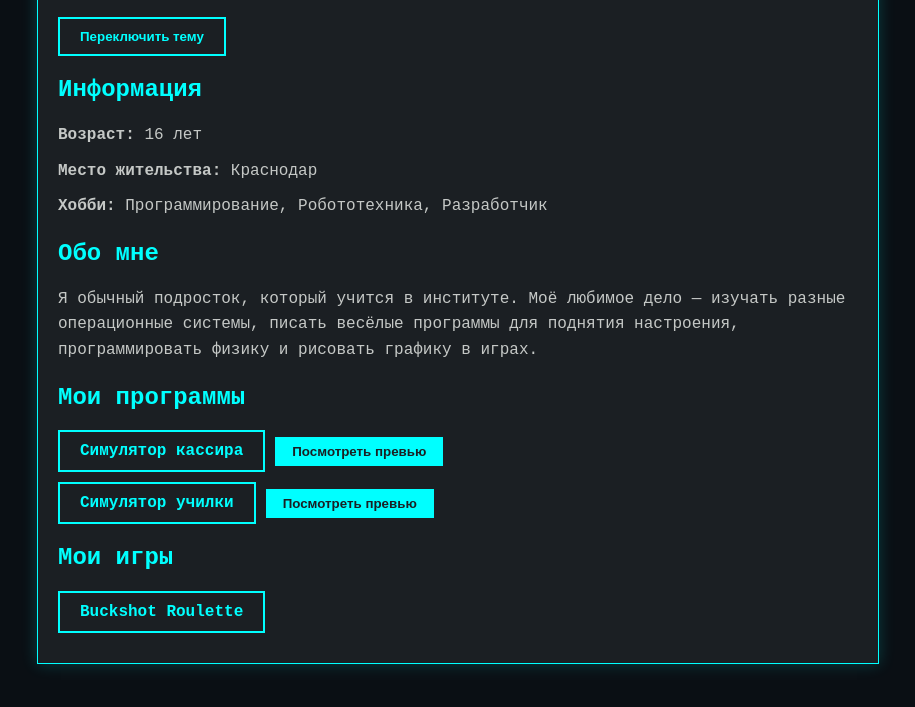
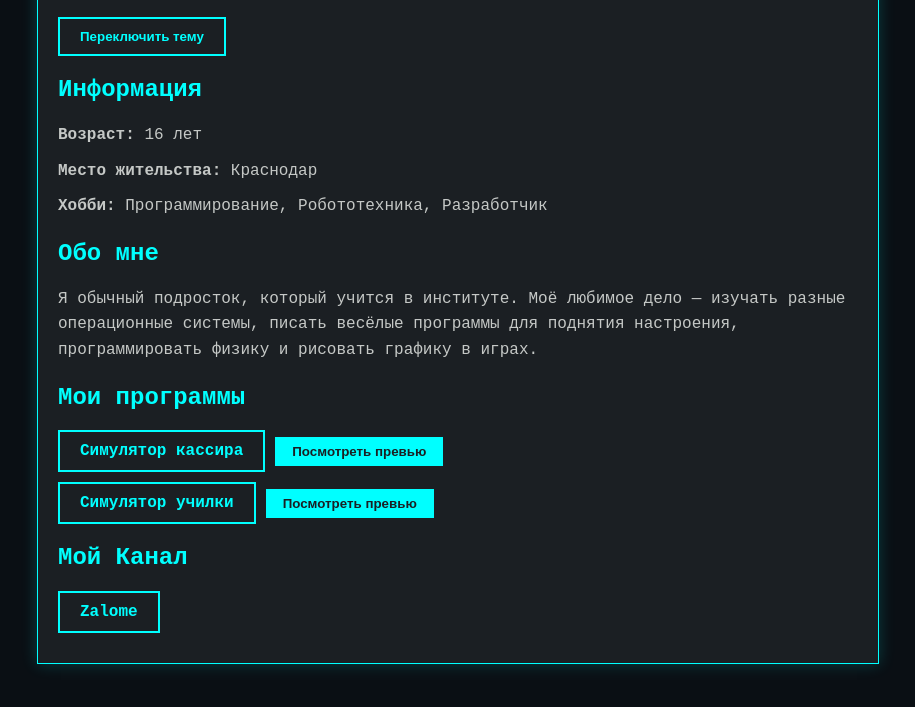
Before and after one commit to zalomeYT/info, a plain HTML site: page index.html in a window 1280 px wide. Shown: the part 235-942 px from the top of the page, without its empty margins (182-1097 px from the left). Drawn offline with Linux system fonts and the light colour scheme.

Commit message:
index.html

```diff
--- a/index.html
+++ b/index.html
@@ -216,9 +216,9 @@
         </section>
 
         <section class="games">
-            <h2>Мои игры</h2>
+            <h2>Мой Канал</h2>
             <div class="button-container">
-                <a href="#" class="button">Buckshot Roulette</a>
+                <a href="https://www.youtube.com/@zaIome" class="button">Zalome</a>
                 <!-- Здесь можно добавить кнопку для превью или другую информацию об игре -->
             </div>
         </section>
```
